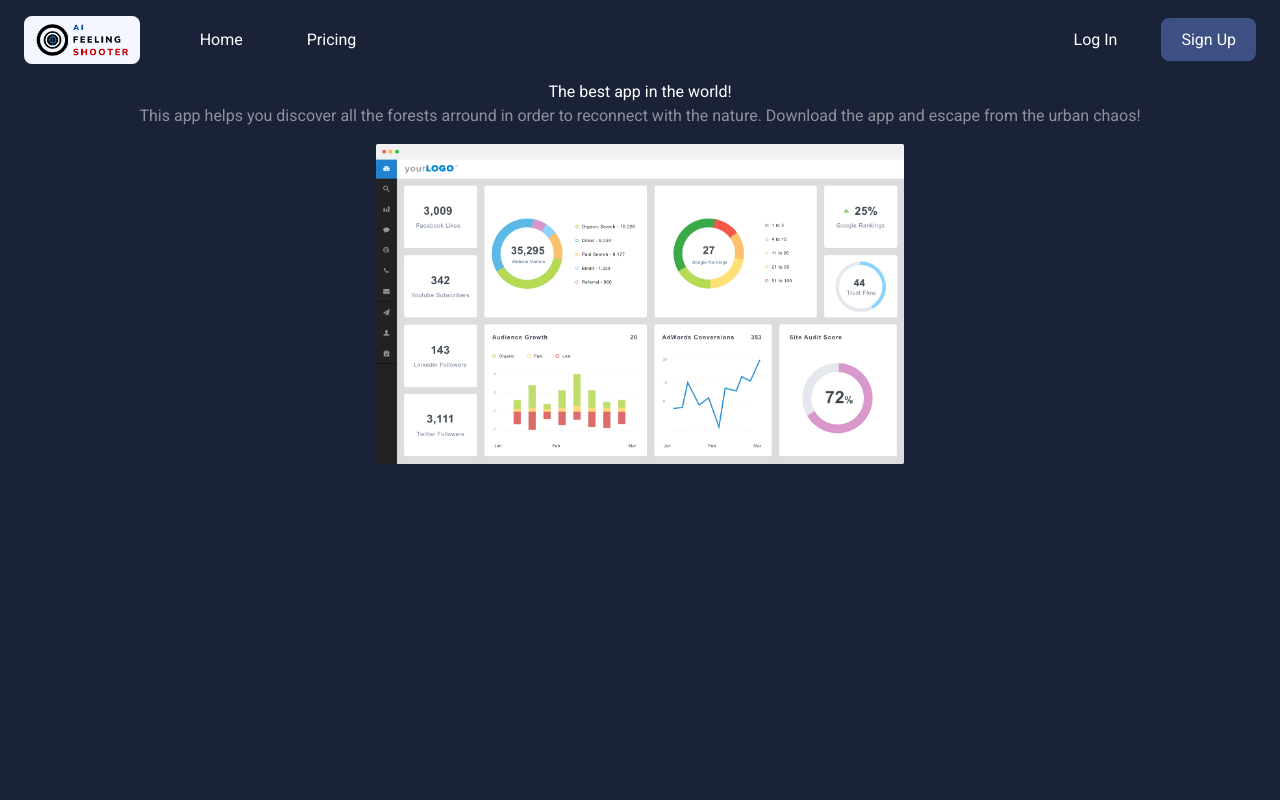
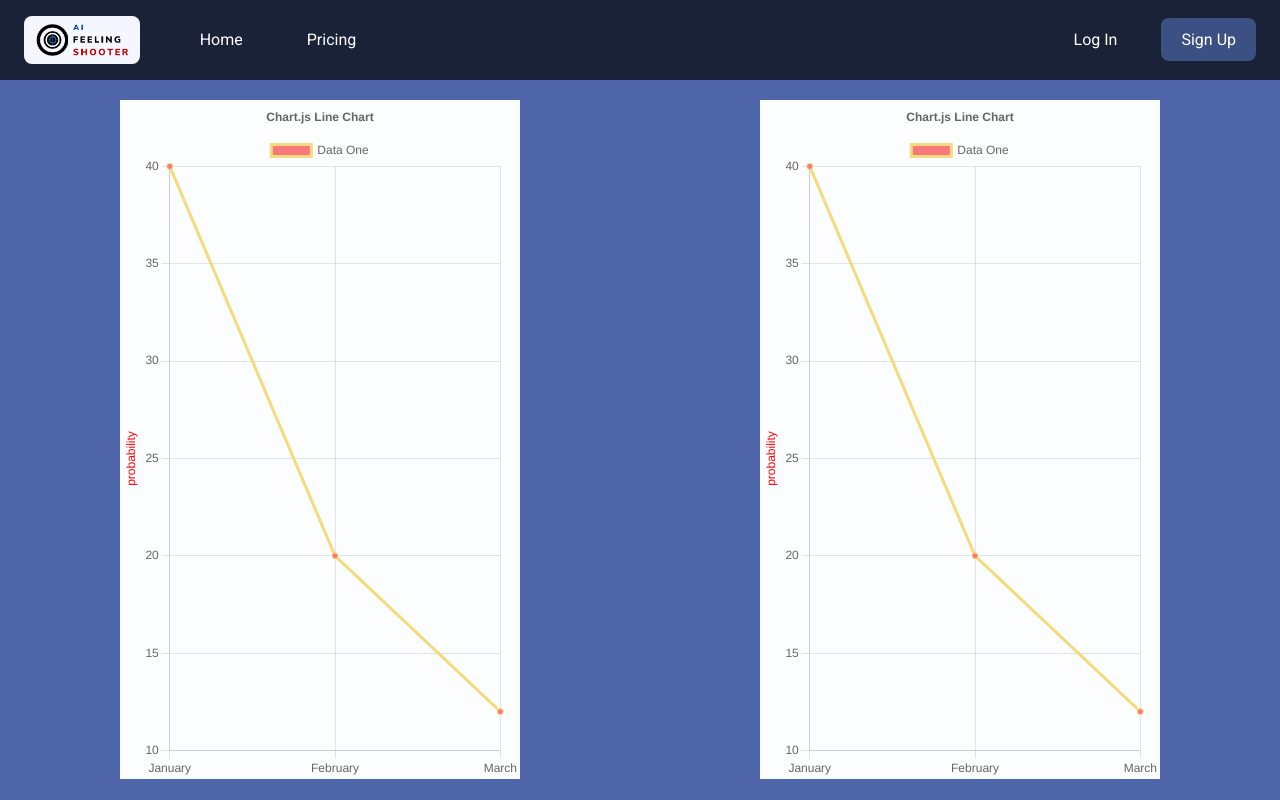
Before and after one commit to TimPrevot/AI-Feeling-Shooter, a Vue app in the folder client/: page / in a window 1280 px wide. Built offline with nearby package versions, Linux system fonts and the light colour scheme.

Commit message:
dashboard

```diff
--- a/client/package.json
+++ b/client/package.json
@@ -12,7 +12,9 @@
   },
   "dependencies": {
     "axios": "^0.27.2",
+    "chart.js": "^3.8.0",
     "vue": "^3.2.25",
+    "vue-chartjs": "^4.1.1",
     "vue-router": "^4.0.16",
     "vuex": "^4.0.2"
   },
--- a/client/src/components/Navbar.vue
+++ b/client/src/components/Navbar.vue
@@ -14,7 +14,7 @@
 						<ul class="flex gap-6">
 							<li>
 								<router-link
-									to="/home"
+									to="/"
 									class="py-3 px-5 flex inline-flex ease-in duration-300 hover:bg-primary-500 rounded-lg"
 								>
 									Home
--- a/client/src/components/Register.vue
+++ b/client/src/components/Register.vue
@@ -80,7 +80,7 @@
 	</main>
 </template>
 
-<script setup>
+<script setup lang="ts">
 	import { ref } from 'vue';
 	import { useStore } from 'vuex';
 
--- a/client/src/router/index.ts
+++ b/client/src/router/index.ts
@@ -1,13 +1,13 @@
 import { createRouter, createWebHistory } from 'vue-router';
-import Home from '../views/Home.vue';
+import HomeDashboardView from '../views/HomeDashboardView.vue';
 import Register from '/src/components/Register.vue';
 import Login from '/src/components/Login.vue';
 
 const routes = [
 	{
 		path: '/',
-		name: 'home',
-		component: Home,
+		name: 'homeDashboardView',
+		component: HomeDashboardView,
 	},
 	{
 		path: '/register',
--- a/client/src/views/Dashboard.vue
+++ b/client/src/views/Dashboard.vue
@@ -1,7 +1,7 @@
 <script setup lang="ts">
 	import ChartLine from '../components/ChartLine.vue';
-	interface Props {}
-	const props = defineProps<Props>();
+	// interface Props {}
+	// const props = defineProps<Props>();
 
 	const chartData = {
 		labels: ['January', 'February', 'March'],
@@ -14,16 +14,48 @@
 			},
 		],
 	};
-	const chartOptions = { responsive: false, maintainAspectRatio: false };
-	const height = 800;
-	const width = 800;
+	const chartOptions = {
+		responsive: true,
+		maintainAspectRatio: false,
+		plugins: {
+			title: {
+				display: true,
+				text: 'Chart.js Line Chart',
+			},
+		},
+		scales: {
+			y: {
+				title: {
+					color: 'red',
+					display: true,
+					text: 'probability',
+				},
+			},
+		},
+	};
+	const height = 400;
+	const width = 400;
 </script>
 <template>
+	<div
+		class="bg-primary-400 h-full py-5 overflow-hidden flex flex-inline place-content-around"
+	>
 		<ChartLine
 			:chart-data="chartData"
 			:chart-options="chartOptions"
 			:height="height"
 			:width="width"
 		/>
+		<ChartLine
+			:chart-data="chartData"
+			:chart-options="chartOptions"
+			:height="height"
+			:width="width"
+		/>
+	</div>
 </template>
-<style lang="scss"></style>
+<style lang="css">
+	canvas {
+		background-color: #fcfdfe;
+	}
+</style>
--- /dev/null
+++ b/client/src/views/HomeDashboardView.vue
@@ -0,0 +1,13 @@
+<script setup lang="ts">
+	import Dashboard from '../views/Dashboard.vue';
+	import Home from '../views/Home.vue';
+	interface Props {}
+	const props = defineProps<Props>();
+	const user = true;
+</script>
+
+<template>
+	<Dashboard v-if="user" />
+	<Home v-else class="" />
+</template>
+<style lang="scss"></style>
--- a/client/src/views/LogReg.vue
+++ /dev/null
@@ -1,3 +0,0 @@
-<script setup lang="ts"></script>
-<template></template>
-<style lang="scss"></style>
```
Also changed, not shown: 1 other file (tests, documents, lock files or other folders). Lines whose indentation alone changed are shown as unchanged.
